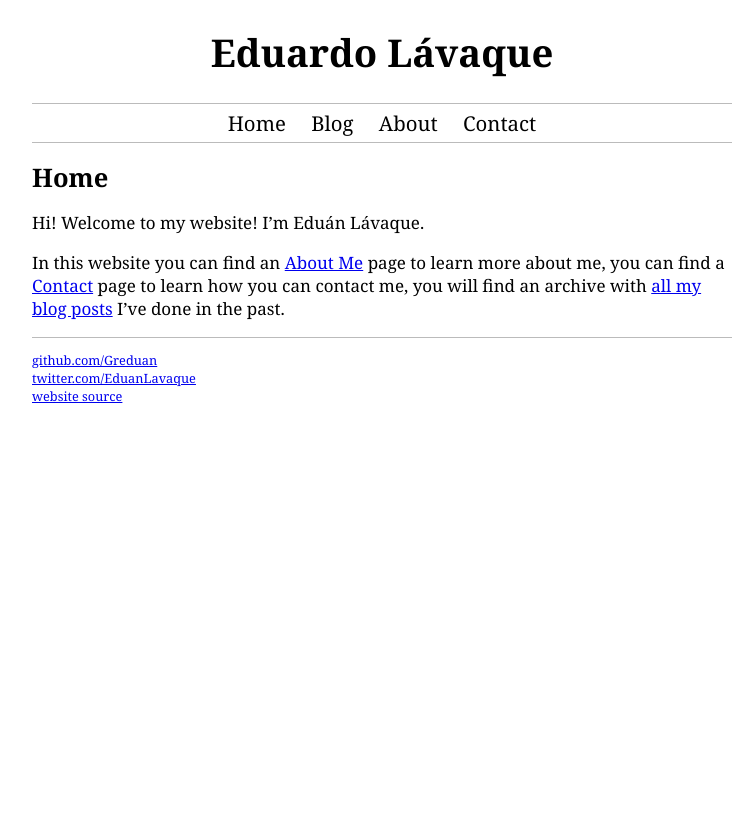
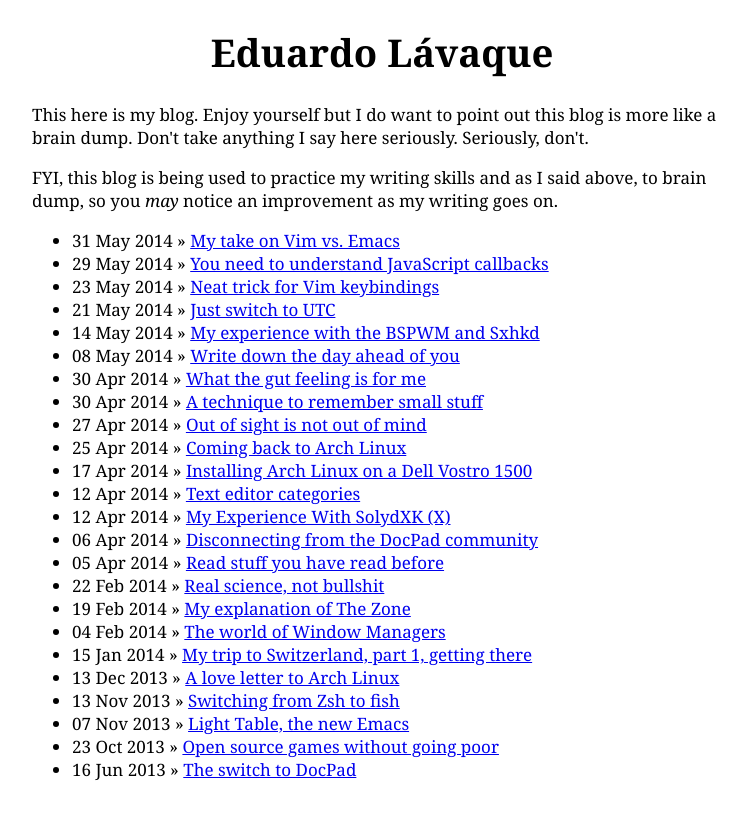
Before and after one commit to greduan/blog-content, a Jekyll site: the page built from index.html, in a window 1280 px wide. Shown: the top 819 px of the page, without its empty margins (258-1012 px from the left). Built offline with Jekyll 4.4.1, drawn with Linux system fonts in a browser that asks for light colours; Markdown is read by kramdown in place of the engine named in the settings.

Commit message:
Did what I needed to do for the new website

```diff
--- a/_layouts/default.html
+++ b/_layouts/default.html
@@ -3,7 +3,7 @@
 	<head>
 		<meta charset="utf-8">
 		<meta http-equiv="X-UA-Compatible" content="IE=edge,chrome=1">
-		<title>{{ page.title }} - Eduardo Lávaque</title>
+		<title>{{ page.title }} - Blog - Eduardo Lávaque</title>
 		<meta name="viewport" content="width=device-width">
 
 		<!-- syntax highlighting CSS -->
@@ -19,29 +19,11 @@
 		<div id="container">
 			<header role="banner">
 				<h1 class="title"><a href="/">{{ site.title }}</a></h1>
-				<nav role="navigation">
-					<ul>
-						<li><a class="extra" href="/">Home</a></li>
-						<li><a class="extra" href="/blog.html">Blog</a></li>
-						<li><a class="extra" href="/about.html">About</a></li>
-						<li><a class="extra" href="/contact.html">Contact</a></li>
-					</ul>
-				</nav>
 			</header>
 
 			<main role="main">
 				{{ content }}
 			</main>
-
-			<footer role="contentinfo">
-				<div class="social">
-					<p>
-						<a href="https://github.com/Greduan">github.com/Greduan</a><br />
-						<a href="https://twitter.com/EduanLavaque">twitter.com/EduanLavaque</a><br />
-						<a href="https://github.com/Greduan/greduan.github.io">website source</a>
-					</p>
-				</div>
-			</footer>
 		</div>
 	</body>
 </html>
--- a/_layouts/page.html
+++ /dev/null
@@ -1,10 +0,0 @@
----
-layout: default
----
-<article>
-	<header>
-		<h1>{{ page.title }}</h1>
-	</header>
-
-	{{ content }}
-</article>
--- a/about.html
+++ /dev/null
@@ -1,20 +0,0 @@
----
-title: About Me
-layout: page
-headline: About Me
-subHeadline: Get to know me
-menuShow: true
-menuOrder: 3
----
-
-<p>Hi, my name is Eduardo Lávaque (A.K.A. Eduán or Greduan) and I am a hobby programmer and I specialize in clean designs and modular code. I’ve been coding since around 2009 or so, which means I know about the developer world but since I’ve been switching the language I code in a lot I don’t have one language which I’m an expert at.</p>
-
-<p>I am a blogger, an aspiring full stack developer and software engineer, a <a href="http://www.gnu.org/philosophy/free-sw.html">Free Software</a> advocate, (inactive) moderator for the s2Member forums and an overall thinker. A lot of stuff goes on inside my head every day.</p>
-
-<p>I love Free Software and I also like contributing to Free Software. I’m always on the lookout for new exciting stuff that’s useful.</p>
-
-<p>Right now my focus is on <a href="http://nodejs.org/">Node.js</a> and <a href="http://clojure.org/">Clojure</a><a href="http://clojure.org/clojurescript">(Script)</a>.</p>
-
-<p>I am a gamer when I can. I’m on <a href="http://steamcommunity.com/id/greduan/">Steam</a> and on <a href="http://www.desura.com/members/greduan">Desura</a> and other places that don’t matter much.</p>
-
-<p>If you want to contact me for whatever reason please go to my <a href="/contact.html">Contact Me</a> page.</p>
--- a/blog.html
+++ /dev/null
@@ -1,14 +0,0 @@
----
-layout: page
-title: Blog
----
-
-<p>I just want to point out this blog is more like a brain dump. Don't take anything I say here seriously. Seriously, don't.</p>
-
-<p>FYI, this blog is being used to practice my writing skills and as I said above, to brain dump, so you <em>may</em> notice an improvement as my writing goes on.</p>
-
-<ul class="posts">
-	{% for post in site.posts %}
-	<li><span>{{ post.date | date_to_string }}</span> &raquo; <a href="{{ post.url }}">{{ post.title }}</a></li>
-	{% endfor %}
-</ul>
--- a/contact.html
+++ /dev/null
@@ -1,21 +0,0 @@
----
-title: Contact
-layout: page
-headline: Contact
-subHeadline: Drop me a line or two
-menuShow: true
-menuOrder: 4
----
-
-<p>If you want or need to contact me you can easily do so by sending an email to my email account eduan [at] websharks-inc [dot] com.</p>
-
-<p>If you want to request me as a freelancer please include "Freelancer: " at the start of the message title. Also please include the following info in your email:</p>
-
-<ul>
-	<li>Your first and last names.</li>
-	<li>The email to which I should send the answer to.</li>
-	<li>Your budget, i.e. how much you <em>can</em> pay me for this job.</li>
-	<li>The description of what you want/need.</li>
-</ul>
-
-<p>Now, the only requirement I have in order for you to hire me as a freelancer is that you aren't a <a href="http://clientsfromhell.net/">Client From Hell</a> (no offense).</p>
--- a/index.html
+++ b/index.html
@@ -1,7 +1,14 @@
 ---
-layout: page
-title: Home
+title: Blog
+layout: default
 ---
-<p>Hi! Welcome to my website! I’m Eduán Lávaque.</p>
 
-<p>In this website you can find an <a href="/about.html">About Me</a> page to learn more about me, you can find a <a href="/contact.html">Contact</a> page to learn how you can contact me, you will find an archive with <a href="/blog.html">all my blog posts</a> I’ve done in the past.</p>
+<p>This here is my blog. Enjoy yourself but I do want to point out this blog is more like a brain dump. Don't take anything I say here seriously. Seriously, don't.</p>
+
+<p>FYI, this blog is being used to practice my writing skills and as I said above, to brain dump, so you <em>may</em> notice an improvement as my writing goes on.</p>
+
+<ul class="posts">
+	{% for post in site.posts %}
+	<li><span>{{ post.date | date_to_string }}</span> &raquo; <a href="{{ post.url }}">{{ post.title }}</a></li>
+	{% endfor %}
+</ul>
```
